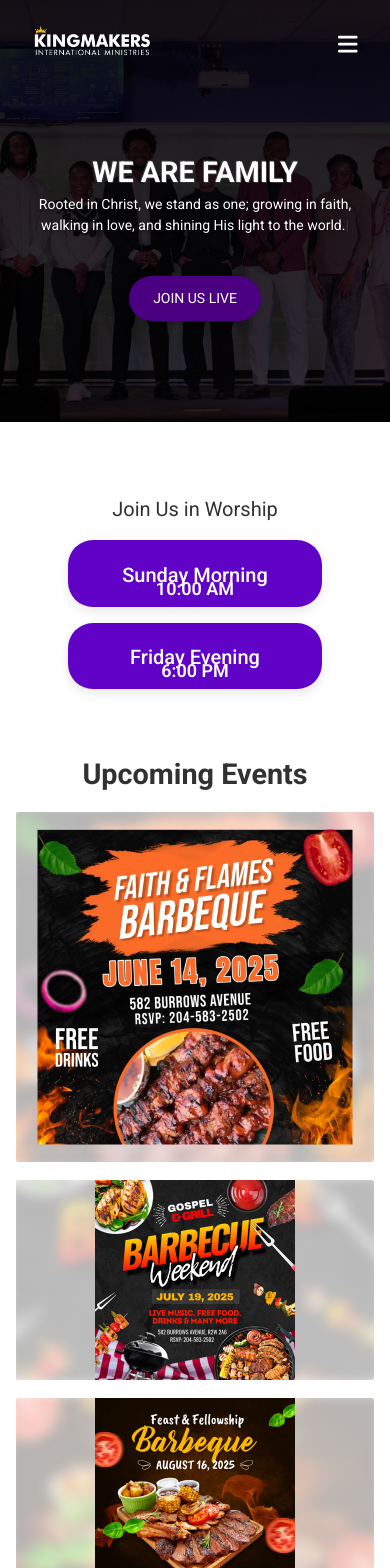
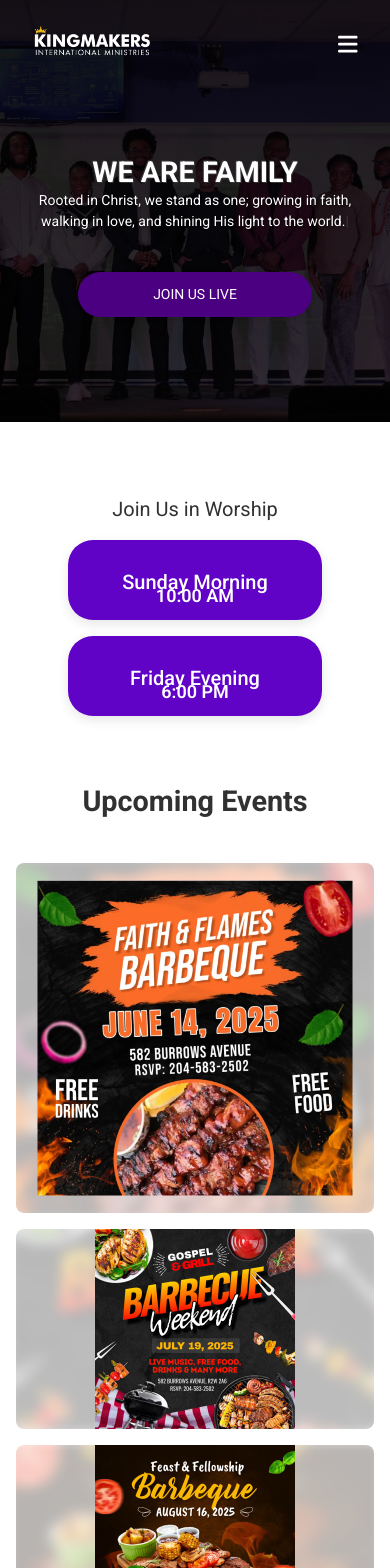
Before and after one commit to Leche90/ChurchApp, a React (Vite) app in the folder frontend/: page / in a window 390 px wide. Shown: the top 1568 px of the page. Built offline with nearby package versions, Linux system fonts and the light colour scheme.

Commit message:
updated home

```diff
--- a/frontend/src/pages/Home/Home.css
+++ b/frontend/src/pages/Home/Home.css
@@ -565,39 +565,45 @@ iframe:focus {
   transform: translateY(2px);
 }
 
+/* Mobile-first styles (0-480px) */
 @media (max-width: 30rem) {
-  /* Hero Section */
+  /* ===== Hero Section ===== */
   .hero {
     height: 50vh;
     margin-bottom: 0.625rem;
-    background-position: 65% center; /* Better mobile cropping */
+    background-position: 65% center;
+    background-size: cover;
   }
 
   .hero-text h1 {
-    font-size: 1.8rem !important;
-    margin-top: 50px;
+    font-size: 1.8rem;
+    margin: 3.125rem 0 0;
     text-shadow:
-      -1px -1px 0px #353535,
-      1px 1px 0px #353535;
-    animation: none; /* Disable complex animation on mobile */
+      -1px -1px 0 #353535,
+      1px 1px 0 #353535;
+    animation: none;
+    line-height: 1.2;
   }
 
   .hero-p {
-    font-size: 0.875rem !important;
-    margin: 0 2rem !important;
+    font-size: 0.875rem;
+    margin: 0 2rem;
     padding: 0;
     line-height: 1.5;
+    text-shadow: 1px 1px 2px rgba(0,0,0,0.5);
   }
 
   .join-btn {
-    margin-top: 40px !important;
-    padding: 0.75rem 1.5rem !important;
+    margin-top: 2.5rem;
+    padding: 0.75rem 1.5rem;
     font-size: 0.875rem;
+    min-width: 60%;
   }
 
+  /* ===== Services Section ===== */
   .service-container {
-    padding: 2rem 1rem !important;
-    margin-top: 60px !important;
+    padding: 2rem 1rem;
+    margin-top: 3.75rem;
   }
 
   .service-h2 {
@@ -606,8 +612,9 @@ iframe:focus {
   }
 
   .service-description {
-    font-size: 0.675rem !important;
+    font-size: 0.675rem;
     margin: 0 1rem 1.5rem;
+    line-height: 1.4;
   }
 
   .service-grid {
@@ -618,39 +625,46 @@ iframe:focus {
   }
 
   .service-card {
-    padding: 0.3rem 1rem !important;
-    border-radius: 25px;
+    padding: 0.3rem 1rem;
+    border-radius: 1.5625rem;
+    min-height: 5rem;
   }
 
+  /* ===== Events Section ===== */
   .events-h2 {
     font-size: 1.8rem;
+    margin-bottom: 1.5rem;
   }
 
   .expanding-cards {
     flex-direction: column;
     height: auto;
     padding: 1rem;
+    gap: 0.5rem;
   }
 
   .card {
-    flex: 1 0 200px;
+    flex: 1 0 12.5rem;
     margin-bottom: 0.5rem;
+    border-radius: 0.5rem;
   }
 
   .card.active {
-    flex: 1 0 350px;
+    flex: 1 0 21.875rem;
   }
 
   .card-content {
     padding: 1rem;
+    font-size: 0.875rem;
   }
 
-  /* Leadership Section */
+  /* ===== Leadership Section ===== */
   .leader-container {
     height: auto;
-    padding: 1rem 1rem;
-    background-attachment: scroll; /* Disable parallax on mobile */
+    padding: 1rem;
+    background-attachment: scroll;
     margin-bottom: 3rem;
+    background-size: cover;
   }
 
   .leader {
@@ -666,58 +680,88 @@ iframe:focus {
 
   .leader-img {
     width: 70%;
+    max-width: 15rem;
     margin: 0 auto;
+    border: 3px solid white;
   }
 
   .lead-pastor {
     font-size: 1.5rem;
     text-align: center;
-    margin-top: 1rem;
-    margin-bottom: 1.9rem;
+    margin: 1rem 0 1.2rem;
   }
 
   .pastor {
     font-size: 1.7rem;
     text-align: center;
-    margin-bottom: 1.6rem;
+    margin-bottom: 1rem;
   }
 
   .pastor-paragraph {
     font-size: 0.875rem;
     text-align: left;
+    padding: 0 1rem;
   }
 
-  /* Teachings Section */
+  /* ===== Teachings Section ===== */
   .teachings-h2 {
     font-size: 1.8rem;
-    margin-bottom: 1rem;
+    margin-bottom: 1.5rem;
   }
 
   .teachings-grid {
     grid-template-columns: 1fr;
     padding: 0 1rem;
+    gap: 1.5rem;
   }
 
   .word-img {
-    width: 200px;
-    height: 200px;
+    width: 12.5rem;
+    height: 12.5rem;
+    border: 2px solid #f0f0f0;
   }
 
   .video-modal {
     top: 50%;
-    left: 60%;
-    width: 100%;
+    left: 50%;
+    transform: translate(-50%, -50%);
+    width: 95%;
     height: 50vh;
+    max-height: 25rem;
   }
 
   .close-modal {
-    top: -30px;
+    top: -1.875rem;
     right: 0;
+    font-size: 1.5rem;
   }
 
   .play-button {
-    width: 60px;
-    height: 60px;
+    width: 3.75rem;
+    height: 3.75rem;
+    font-size: 1.5rem;
+  }
+}
+
+/* ===== Extra Small Devices (below 360px) ===== */
+@media (max-width: 22.5rem) {
+  .hero-text h1 {
+    font-size: 1.5rem;
+    margin-top: 2.5rem;
+  }
+
+  .hero-p {
+    font-size: 0.8rem;
+    margin: 0 1rem;
+  }
+
+  .service-card {
+    padding: 0.5rem;
+    border-radius: 1.25rem;
+  }
+
+  .leader-img {
+    width: 60%;
   }
 }
 
```
